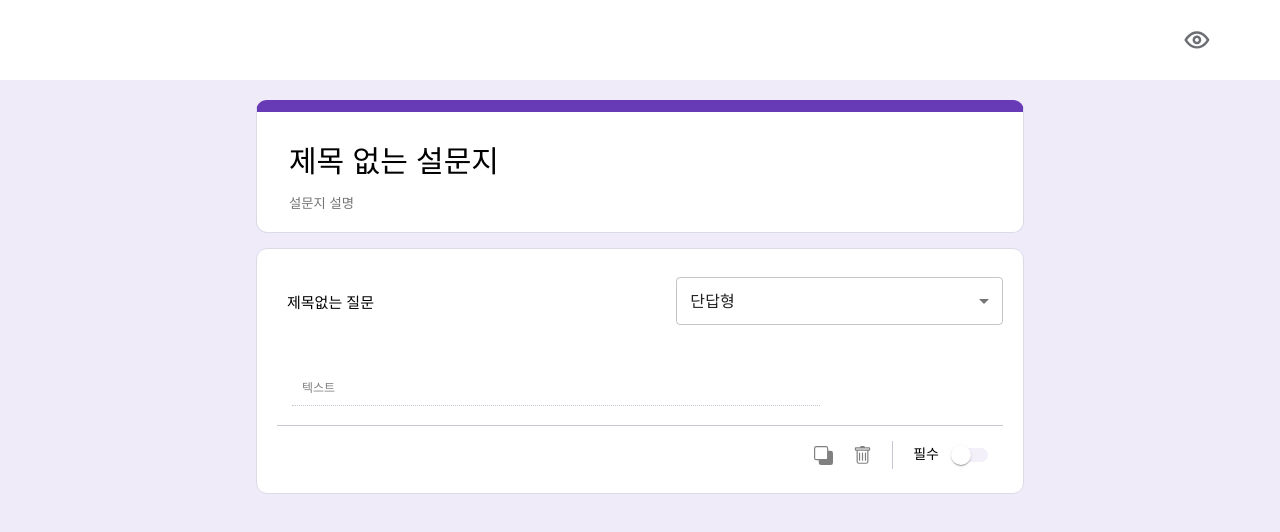
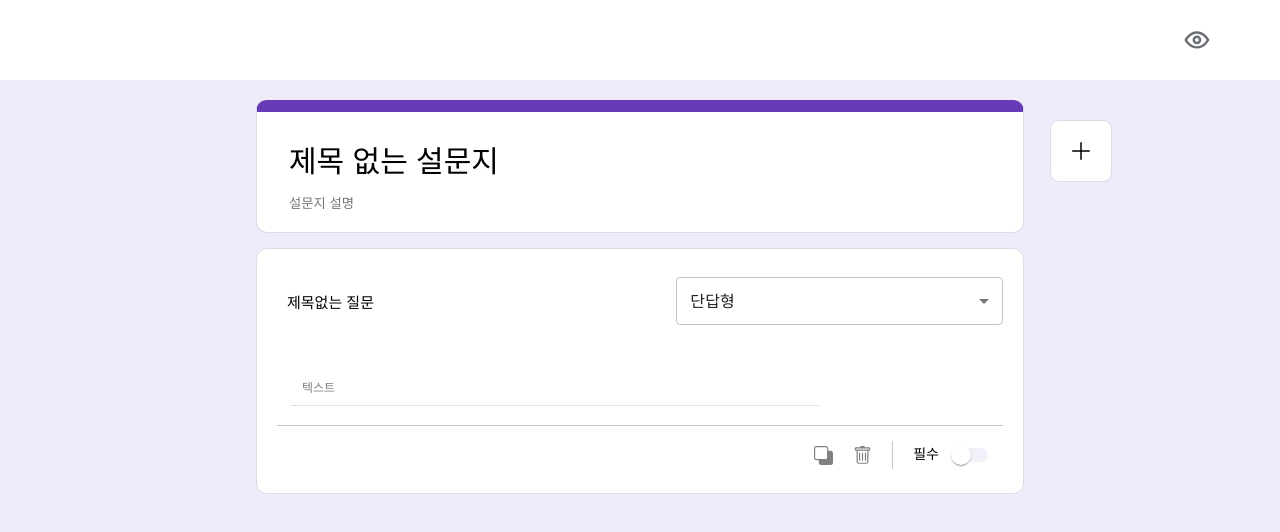
Before and after one commit to Choalstn/googleSurvey_clone, a React (Create React App) app: page / in a window 1280 px wide. Shown: the top 532 px of the page. Built offline with nearby package versions, Linux system fonts and the light colour scheme.

Commit message:
[Design] : 카드 추가 아이콘 디자인

```diff
--- /dev/null
+++ b/src/Components/AddCard.tsx
@@ -0,0 +1,30 @@
+import styled from 'styled-components';
+import { ReactComponent as SvgPlus } from '../assets/plus.svg';
+
+const Container = styled.div`
+	border: 1px solid rgb(218, 219, 233);
+	border-radius: 9px;
+	background-color: white;
+	position: absolute;
+	left: 82%;
+	top: 15%;
+	display: flex;
+	justify-content: center;
+	align-items: center;
+	width: 60px;
+	height: 60px;
+`;
+
+const AddCardIcon = styled(SvgPlus)`
+	width: 40%;
+	height: 40%;
+`;
+function AddCard() {
+	return (
+		<Container>
+			<AddCardIcon />
+		</Container>
+	);
+}
+
+export default AddCard;
--- a/src/Pages/CreateForm.tsx
+++ b/src/Pages/CreateForm.tsx
@@ -4,6 +4,7 @@ import { RootState } from '../store';
 import { useEffect } from 'react';
 import { addCard } from '../store/cardSlice';
 import Card from '../Components/Card';
+import AddCard from '../Components/AddCard';
 
 const Container = styled.div`
 	margin: 20px;
@@ -41,6 +42,8 @@ function CreateForm() {
 					/>
 				))}
 			</Container>
+
+			<AddCard />
 		</>
 	);
 }
```
Also changed, not shown: src/assets/plus.svg (added).
